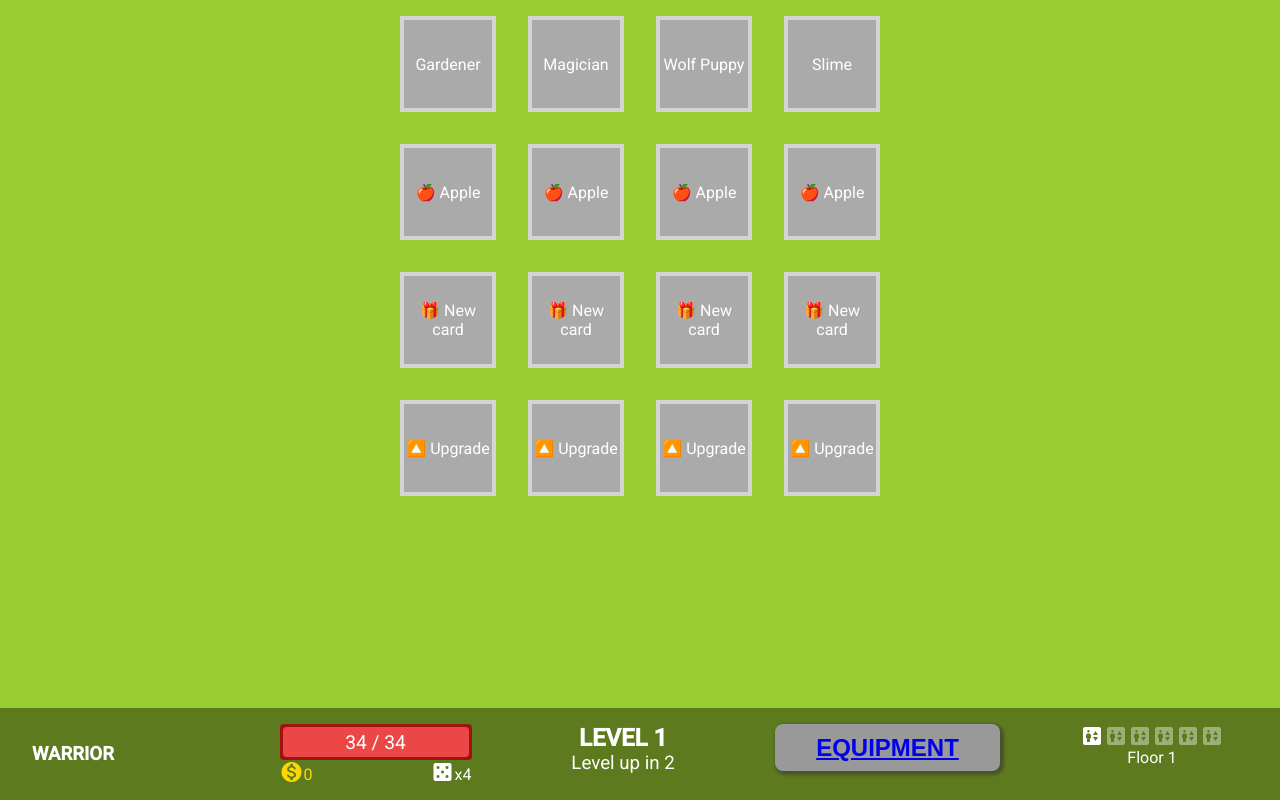
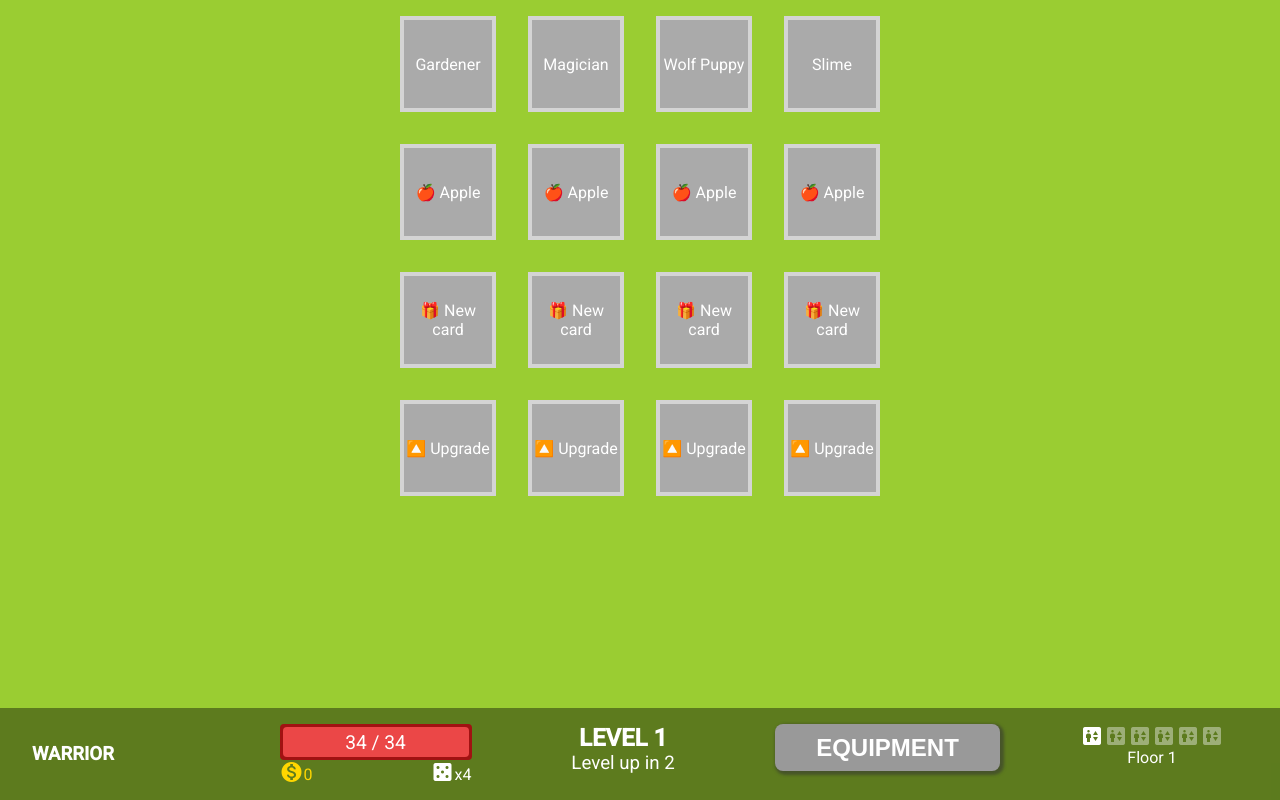
Before and after one commit to akmalkrmv/dungeons, an Angular app: page /level in a window 1280 px wide. Built offline with nearby package versions, Linux system fonts and the light colour scheme.

Commit message:
fixed equipment button

```diff
--- a/src/app/menu/level-stats/level-stats.component.html
+++ b/src/app/menu/level-stats/level-stats.component.html
@@ -17,7 +17,7 @@
   </div>
 
   <div>
-    <button class="btn"><a [routerLink]="['/equipment']">EQUIPMENT</a></button>
+    <button class="btn" [routerLink]="['/equipment']">EQUIPMENT</button>
   </div>
 
   <div class="floor-stats">
```
